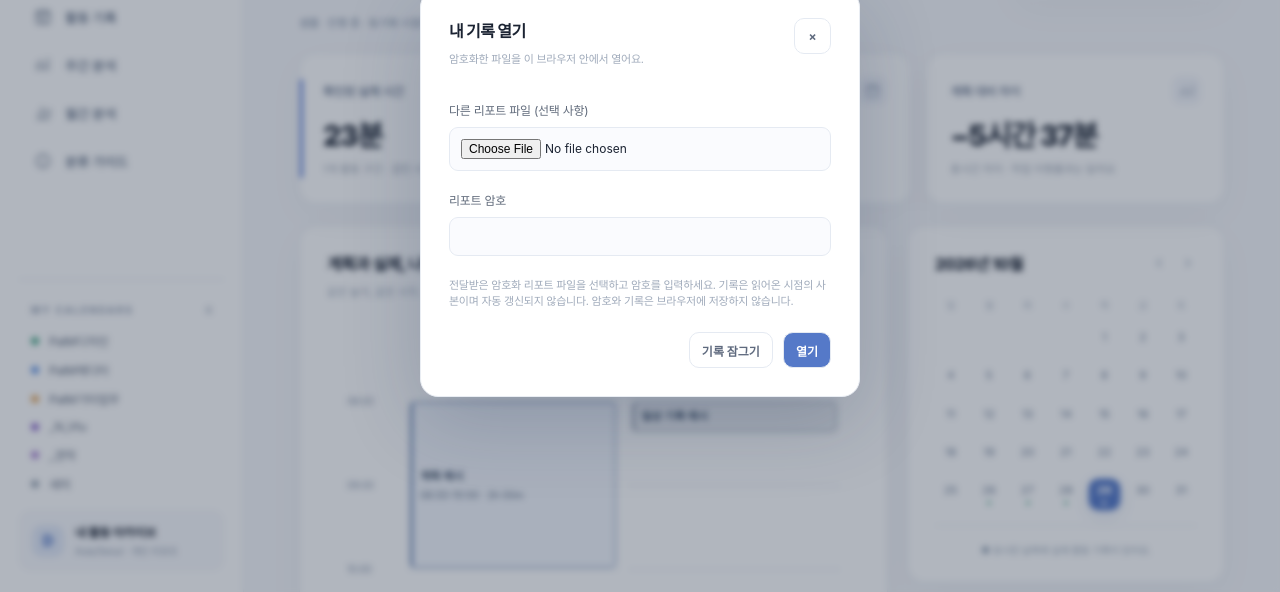
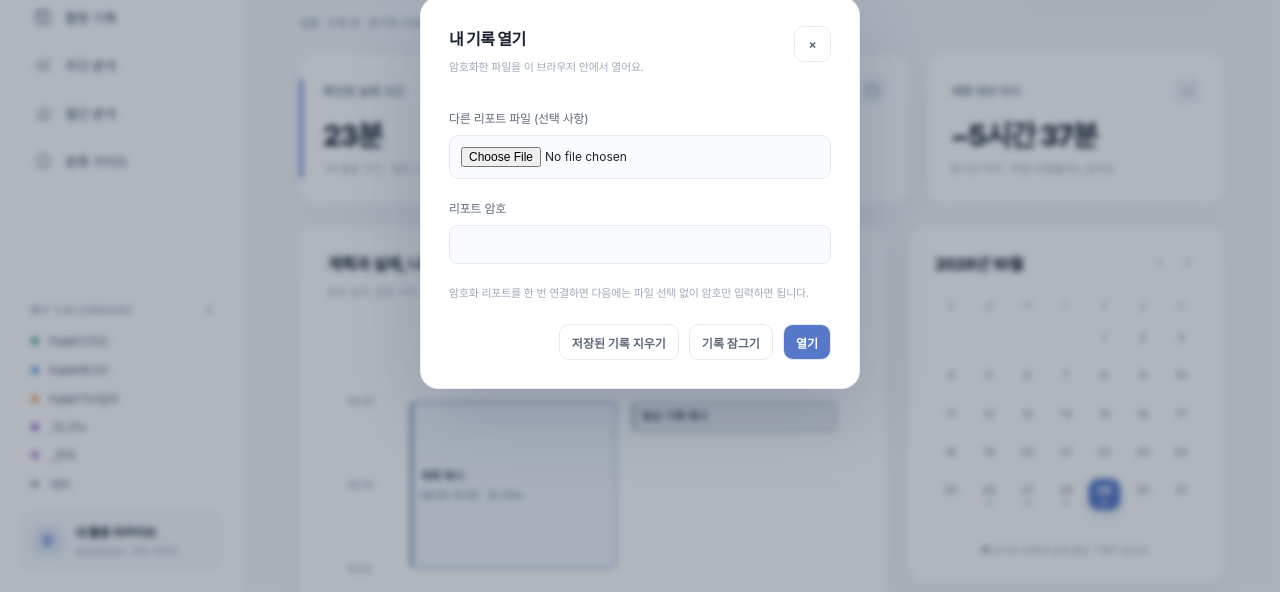
Before and after one commit to saemijung00/daylog, a website: page docs/index.html in a window 1280 px wide. Both pictures are taken after a click on the button "내 기록 열기". Shown: the part 207-799 px from the top of the page. Drawn offline with Linux system fonts and the light colour scheme.

Commit message:
Keep encrypted reports in the browser and reopen without selecting files

```diff
--- a/docs/app.daymark.js
+++ b/docs/app.daymark.js
@@ -29,6 +29,9 @@ const category=k=>CATEGORIES.find(c=>c.key===k)||{key:'Plan',label:'Plan',color:
 const minutes=r=>Math.round((r.end-r.start)/60000);
 let state={date:'',view:'day',tab:'actual',filter:'all',query:''};
 let selectedFile=null, demo=true, reportKey=null, reportEnvelope=null;
+const cacheName='daymark.encrypted-report.v1';
+function cachedReport(){try{return JSON.parse(localStorage.getItem(cacheName)||'null');}catch{return null;}}
+function keepEncrypted(envelope){try{localStorage.setItem(cacheName,JSON.stringify(envelope));return true;}catch{return false;}}
 const now=Date.now(),today=kstDate(now);let data={version:1,generatedAt:new Date(now).toISOString(),coverage:{from:weekDates(today)[0],to:kstDate(at(today)+86400000)},events:[]};
 for(const [i,d] of weekDates(today).entries())if(d<=today){for(const [j,c] of ['새미','_N_Vtu','PalM디자인'].entries()){const start=at(d)+(8+j*3)*3600000;data.events.push({key:`sample-${i}-${j}`,role:'actual',category:c,title:['일상 기록 예시','작업 기록 예시','디자인 기록 예시'][j],project:j===0?'일상':'샘플 프로젝트',task:['휴식','기획 검토','화면 디자인'][j],start,end:start+(1+(i%3)*.5)*3600000});data.events.push({key:`plan-${i}-${j}`,role:'plan',category:'Plan',title:'계획 예시',project:j===0?'일상':'샘플 프로젝트',task:['휴식','기획 검토','화면 디자인'][j],start,end:start+2*3600000});}}
 const sample=structuredClone(data);
@@ -46,8 +49,8 @@ function changeMonth(step){const [y,m]=state.date.slice(0,7).split('-').map(Numb
 function render(){
 
  const view=state.view,d=datasetStats();
- $('connection').className='live'+(demo?' demo':'');$('connection').lastElementChild.textContent=demo?'샘플 데이터':'Google Calendar 기록';
- $('syncText').textContent=demo?'· 실제 기록이 아닌 샘플입니다.':'· 캘린더를 읽어온 시점 '+new Date(data.generatedAt).toLocaleString('ko-KR',{timeZone:'Asia/Seoul'});
+ $('connection').className='live'+(demo?' demo':'');$('connection').lastElementChild.textContent=demo?'샘플 데이터':'내 기록 연결됨';
+ $('syncText').textContent=demo?'· 실제 기록이 아닌 샘플입니다.':'· 대화·캘린더 반영 '+new Date(data.generatedAt).toLocaleString('ko-KR',{timeZone:'Asia/Seoul'});
  $('reportStatus').textContent=!d.available?'동기화 범위 밖 날짜입니다.':(demo?'샘플 · ':'')+(d.closed?'자정 리포트 · 종료된 하루':'진행 중 · 동기화 시점까지 잠정 집계')+' · Asia/Seoul';
  if(view==='week'||view==='month')$('reportStatus').textContent=(demo?'샘플 · ':'')+'프로젝트별 업무 리포트 · 실제는 동기화 시점까지 · Asia/Seoul';
  $('crumb').textContent=({day:'대시보드',records:'활동 기록',week:'주간 분석',month:'월간 분석',guide:'분류 가이드'})[view];
@@ -152,7 +155,7 @@ function renderTrend(view){
  });
  if($('saveTaskReport'))$('saveTaskReport').onclick=async()=>{try{
  const iv=crypto.getRandomValues(new Uint8Array(12)),cipher=await crypto.subtle.encrypt({name:'AES-GCM',iv},reportKey,new TextEncoder().encode(JSON.stringify(data))),b64=bytes=>{let str='';for(const byte of bytes)str+=String.fromCharCode(byte);return btoa(str);};
- const envelope={...reportEnvelope,iv:b64(iv),ciphertext:b64(new Uint8Array(cipher))},url=URL.createObjectURL(new Blob([JSON.stringify(envelope)],{type:'application/json'})),link=document.createElement('a');link.href=url;link.download='daylog-project-report.enc.json';link.click();setTimeout(()=>URL.revokeObjectURL(url),1000);$('saveTaskStatus').textContent='암호화 파일을 저장했습니다. 기존 리포트 암호로 열 수 있어요.';
+ const envelope={...reportEnvelope,iv:b64(iv),ciphertext:b64(new Uint8Array(cipher))};keepEncrypted(envelope);const url=URL.createObjectURL(new Blob([JSON.stringify(envelope)],{type:'application/json'})),link=document.createElement('a');link.href=url;link.download='daylog-project-report.enc.json';link.click();setTimeout(()=>URL.revokeObjectURL(url),1000);$('saveTaskStatus').textContent='이 브라우저의 기록을 갱신하고 암호화 파일을 저장했습니다. 기존 암호로 열 수 있어요.';
  }catch{$('saveTaskStatus').textContent='저장하지 못했습니다. 리포트를 다시 열고 시도해 주세요.';}};
 }
 function renderGuide(){$('guideContent').innerHTML=CATEGORIES.map(c=>`<div class="guide-item"><h4><i style="background:${c.color}"></i>${esc(c.label)}</h4><p>${esc(c.desc)}</p></div>`).join('')}
@@ -167,13 +170,14 @@ function init(){
  $('recordTabs').addEventListener('click',e=>{const b=e.target.closest('button[data-tab]');if(b){state.tab=b.dataset.tab;renderRecords(datasetStats());}});
  $('searchInput').addEventListener('input',e=>{state.query=e.target.value;renderRecords(datasetStats());});
  $('catFilter').addEventListener('change',e=>{state.filter=e.target.value;renderRecords(datasetStats());});
- $('refreshBtn').addEventListener('click',()=>$('accessDialog').showModal());
+ $('refreshBtn').addEventListener('click',()=>{$('message').textContent=cachedReport()?'이 브라우저에 저장된 기록을 암호로 여세요. 새 파일을 선택하면 최신 기록으로 바뀝니다.':'암호화 리포트를 한 번 연결하면 다음에는 파일 선택 없이 암호만 입력하면 됩니다.';$('accessDialog').showModal();});
  $('switchView').addEventListener('click',()=>setActiveView(state.view==='week'?'day':'week'));
- state.date=today;state.month=monthKey(today);render();
+ state.date=today;state.month=monthKey(today);render();if(cachedReport()){$('connection').lastElementChild.textContent='내 기록 저장됨 · 잠김';$('message').textContent='저장된 기록이 있습니다. 암호를 입력하면 파일 선택 없이 열립니다.';$('accessDialog').showModal();}
 }
 $('file').onchange=e=>{selectedFile=e.target.files[0];$('message').textContent=selectedFile?'선택한 암호화 파일을 열려면 암호를 입력하세요.':'암호화 파일을 선택하세요.';};
-$('unlock').onsubmit=async e=>{e.preventDefault();const pass=$('password').value;$('password').value='';try{const envelope=selectedFile?JSON.parse(await selectedFile.text()):await fetch('./report.enc.json',{cache:'no-store'}).then(r=>{if(!r.ok)throw Error();return r.json();});if(envelope.version!==1||envelope.iterations!==600000||envelope.kdf!=='PBKDF2-SHA256')throw Error();const bytes=s=>Uint8Array.from(atob(s),c=>c.charCodeAt(0)),material=await crypto.subtle.importKey('raw',new TextEncoder().encode(pass),'PBKDF2',false,['deriveKey']),key=await crypto.subtle.deriveKey({name:'PBKDF2',salt:bytes(envelope.salt),iterations:600000,hash:'SHA-256'},material,{name:'AES-GCM',length:256},false,['decrypt','encrypt']);const plain=await crypto.subtle.decrypt({name:'AES-GCM',iv:bytes(envelope.iv)},key,bytes(envelope.ciphertext));data=validate(JSON.parse(new TextDecoder().decode(plain)));reportKey=key;reportEnvelope={version:envelope.version,kdf:envelope.kdf,iterations:envelope.iterations,salt:envelope.salt};demo=false;$('message').textContent=`동기화 완료 · 시간 집계 제외 항목 ${data.excluded||0}개`;state.date=data.coverage.from;state.month=monthKey(state.date);render();$('accessDialog').close();}catch{$('message').textContent='열 수 없습니다. 암호와 암호화 리포트 파일을 확인하세요.';}};
+$('unlock').onsubmit=async e=>{e.preventDefault();const pass=$('password').value;$('password').value='';try{const envelope=selectedFile?JSON.parse(await selectedFile.text()):cachedReport()||await fetch('./report.enc.json',{cache:'no-store'}).then(r=>{if(!r.ok)throw Error();return r.json();});if(envelope.version!==1||envelope.iterations!==600000||envelope.kdf!=='PBKDF2-SHA256')throw Error();const bytes=s=>Uint8Array.from(atob(s),c=>c.charCodeAt(0)),material=await crypto.subtle.importKey('raw',new TextEncoder().encode(pass),'PBKDF2',false,['deriveKey']),key=await crypto.subtle.deriveKey({name:'PBKDF2',salt:bytes(envelope.salt),iterations:600000,hash:'SHA-256'},material,{name:'AES-GCM',length:256},false,['decrypt','encrypt']);const plain=await crypto.subtle.decrypt({name:'AES-GCM',iv:bytes(envelope.iv)},key,bytes(envelope.ciphertext));data=validate(JSON.parse(new TextDecoder().decode(plain)));reportKey=key;reportEnvelope={version:envelope.version,kdf:envelope.kdf,iterations:envelope.iterations,salt:envelope.salt};demo=false;const savedHere=keepEncrypted(envelope);$('message').textContent=`동기화 완료 · 시간 집계 제외 항목 ${data.excluded||0}개`;state.date=kstDate(Math.min(Date.now(),at(data.coverage.to)-1));state.month=monthKey(state.date);render();$('accessDialog').close();if(!savedHere)$('syncText').textContent+=' · 브라우저 저장 공간을 사용할 수 없어 파일을 다시 열어야 합니다.';}catch{$('message').textContent='열 수 없습니다. 암호와 암호화 리포트 파일을 확인하세요.';}};
 
+$('forget').onclick=()=>{try{localStorage.removeItem(cacheName);}catch{}$('lock').click();$('message').textContent='이 브라우저에 저장된 기록을 지웠습니다.';};
 $('closeAccess').onclick=()=>$('accessDialog').close();
 $('lock').onclick=()=>{data=structuredClone(sample);reportKey=null;reportEnvelope=null;demo=true;selectedFile=null;$('file').value='';$('password').value='';$('message').textContent='내 기록을 닫았습니다.';state.date=today;render();$('accessDialog').close();};
 init();
--- a/docs/index.html
+++ b/docs/index.html
@@ -44,8 +44,8 @@
     </div>
   </div>
   <div class="appnotice">DAYMARK · <strong>계획은 계획대로, 실제는 실제대로.</strong> 모든 원본 기록은 Google Calendar에 유지됩니다. <span id="syncText"></span></div>
-<dialog id="accessDialog"><form id="unlock"><div class="panel-head"><div><h2 class="panel-title">내 기록 열기</h2><p class="panel-sub">암호화한 파일을 이 브라우저 안에서 열어요.</p></div><button type="button" class="iconbutton" id="closeAccess" aria-label="닫기">×</button></div><label class="access-label">다른 리포트 파일 (선택 사항)<input id="file" type="file" accept="application/json,.json"></label><label class="access-label">리포트 암호<input id="password" type="password" autocomplete="off" minlength="20" required></label><p class="panel-sub" id="message" role="status">전달받은 암호화 리포트 파일을 선택하고 암호를 입력하세요. 기록은 읽어온 시점의 사본이며 자동 갱신되지 않습니다. 암호와 기록은 브라우저에 저장하지 않습니다.</p><div class="access-actions"><button type="button" id="lock" class="outline-btn">기록 잠그기</button><button class="outline-btn primary">열기</button></div></form></dialog></main>
+<dialog id="accessDialog"><form id="unlock"><div class="panel-head"><div><h2 class="panel-title">내 기록 열기</h2><p class="panel-sub">암호화한 파일을 이 브라우저 안에서 열어요.</p></div><button type="button" class="iconbutton" id="closeAccess" aria-label="닫기">×</button></div><label class="access-label">다른 리포트 파일 (선택 사항)<input id="file" type="file" accept="application/json,.json"></label><label class="access-label">리포트 암호<input id="password" type="password" autocomplete="off" minlength="20" required></label><p class="panel-sub" id="message" role="status">암호화된 기록만 이 브라우저에 보관합니다. 암호와 복호화한 내용은 저장하지 않습니다. 새 대화 내용은 자동 수신되지 않으며, 가져온 시점까지 표시됩니다.</p><div class="access-actions"><button type="button" id="forget" class="outline-btn">저장된 기록 지우기</button><button type="button" id="lock" class="outline-btn">기록 잠그기</button><button class="outline-btn primary">열기</button></div></form></dialog></main>
 </div>
-<script type="module" src="app.daymark.js?v=tasks1"></script>
+<script type="module" src="app.daymark.js?v=connected1"></script>
 </body>
 </html>
```
Also changed, not shown: README.md.
